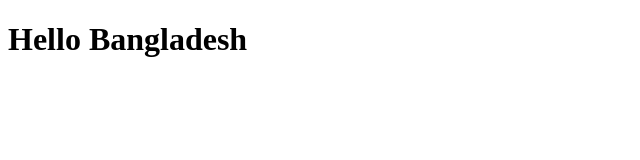
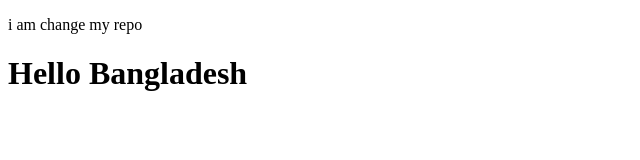
Before and after one commit to Ahsan-Ullah1871/3rd-day-work, a plain HTML site: page index.html in a window 1280 px wide. Shown: the whole page, without its empty margins (0-640 px from the left). Drawn offline with Linux system fonts and the light colour scheme.

Commit message:
I change

```diff
--- a/index.html
+++ b/index.html
@@ -6,6 +6,7 @@
     <title>Document</title>
 </head>
 <body>
+    <p>i am change my repo</p>
     <h1>Hello Bangladesh</h1>
 </body>
 </html>
```
Also changed, not shown: 1 other file.
